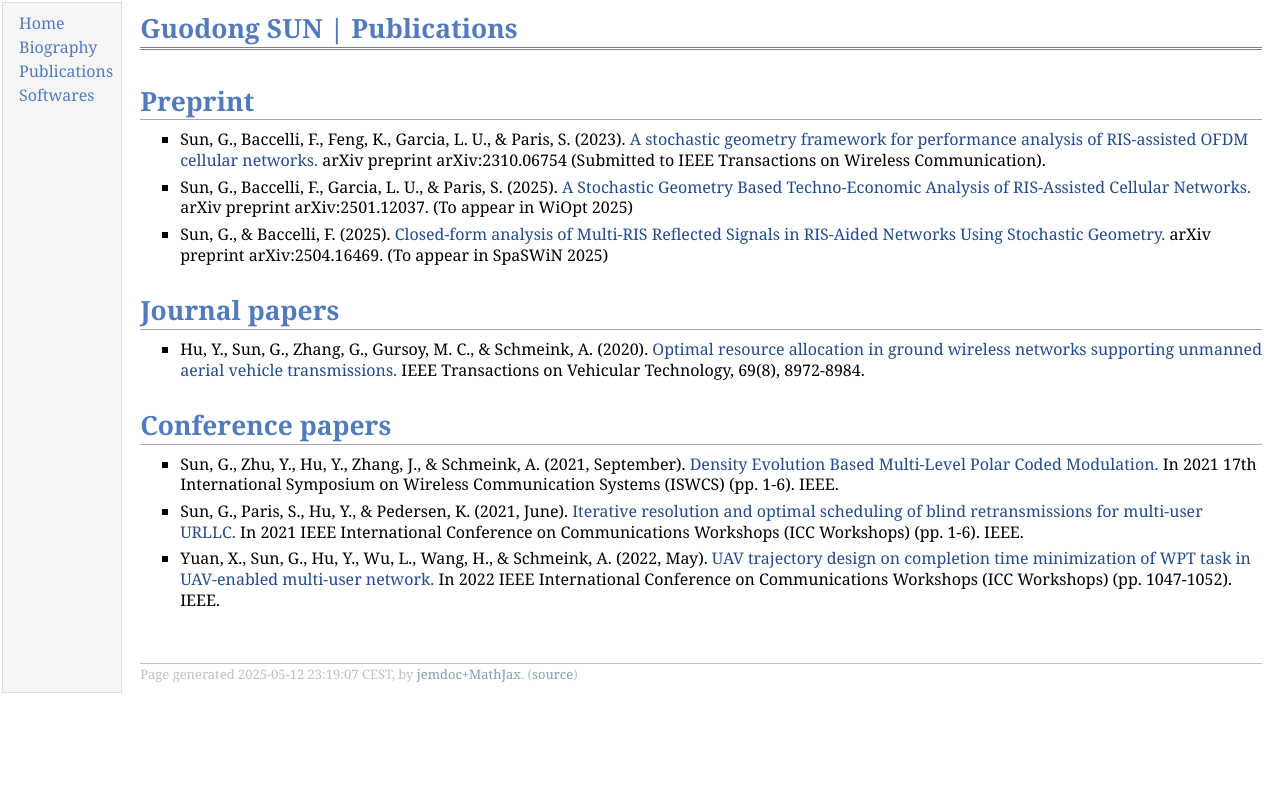
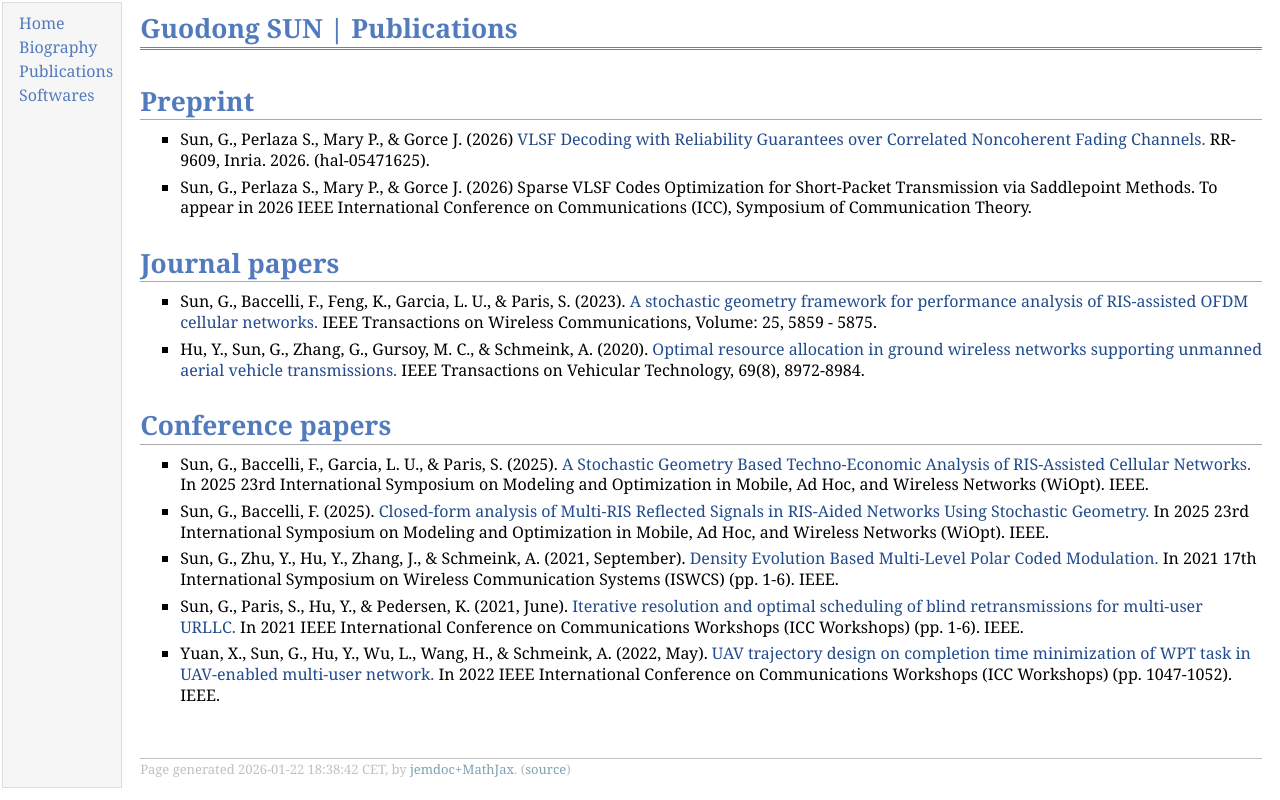
Before and after one commit to Sun8Guden/Sun8Guden.github.io, a plain HTML site: page pubs.html in a window 1280 px wide. Drawn offline with Linux system fonts and the light colour scheme.

Commit message:
small update

```diff
--- a/pubs.html
+++ b/pubs.html
@@ -22,24 +22,30 @@
 </div>
 <h1>Preprint</h1>
 <ul>
-<li><p>Sun, G., Baccelli, F., Feng, K., Garcia, L. U., &amp; Paris, S. (2023). <a href="https://arxiv.org/abs/2310.06754" target=&ldquo;blank&rdquo;>A stochastic geometry framework for performance analysis of RIS-assisted OFDM cellular networks.</a> arXiv preprint arXiv:2310.06754 (Submitted to IEEE Transactions on Wireless Communication).
+<li><p>Sun, G., Perlaza S., Mary P., &amp; Gorce J. (2026) <a href="https://inria.hal.science/hal-05471625v1" target=&ldquo;blank&rdquo;>VLSF Decoding with Reliability Guarantees over Correlated Noncoherent Fading Channels.</a> RR-9609, Inria. 2026. (hal-05471625).
 </p>
 </li>
-<li><p>Sun, G., Baccelli, F., Garcia, L. U., &amp; Paris, S. (2025). <a href="https://arxiv.org/abs/2501.12037" target=&ldquo;blank&rdquo;>A Stochastic Geometry Based Techno-Economic Analysis of RIS-Assisted Cellular Networks.</a> arXiv preprint arXiv:2501.12037. (To appear in WiOpt 2025)
-</p>
-</li>
-<li><p>Sun, G., &amp; Baccelli, F. (2025). <a href="https://arxiv.org/abs/2504.16469" target=&ldquo;blank&rdquo;>Closed-form analysis of Multi-RIS Reflected Signals in RIS-Aided Networks Using Stochastic Geometry.</a> arXiv preprint arXiv:2504.16469. (To appear in SpaSWiN 2025)
+<li><p>Sun, G., Perlaza S., Mary P., &amp; Gorce J. (2026) Sparse VLSF Codes Optimization for Short-Packet Transmission via Saddlepoint Methods. To appear in 2026 IEEE International Conference on Communications (ICC), Symposium of Communication Theory.
 </p>
 </li>
 </ul>
 <h1>Journal papers</h1>
 <ul>
+<li><p>Sun, G., Baccelli, F., Feng, K., Garcia, L. U., &amp; Paris, S. (2023). <a href="https://arxiv.org/abs/2310.06754" target=&ldquo;blank&rdquo;>A stochastic geometry framework for performance analysis of RIS-assisted OFDM cellular networks.</a>  IEEE Transactions on Wireless Communications, Volume: 25, 5859 - 5875.
+</p>
+</li>
 <li><p>Hu, Y., Sun, G., Zhang, G., Gursoy, M. C., &amp; Schmeink, A. (2020). <a href="https://arxiv.org/pdf/2001.06850" target=&ldquo;blank&rdquo;>Optimal resource allocation in ground wireless networks supporting unmanned aerial vehicle transmissions.</a> IEEE Transactions on Vehicular Technology, 69(8), 8972-8984.
 </p>
 </li>
 </ul>
 <h1>Conference papers</h1>
 <ul>
+<li><p>Sun, G., Baccelli, F., Garcia, L. U., &amp; Paris, S. (2025). <a href="https://ieeexplore.ieee.org/document/11123408" target=&ldquo;blank&rdquo;>A Stochastic Geometry Based Techno-Economic Analysis of RIS-Assisted Cellular Networks.</a> In 2025 23rd International Symposium on Modeling and Optimization in Mobile, Ad Hoc, and Wireless Networks (WiOpt). IEEE.
+</p>
+</li>
+<li><p>Sun, G., Baccelli, F. (2025). <a href="https://ieeexplore.ieee.org/document/11123260" target=&ldquo;blank&rdquo;>Closed-form analysis of Multi-RIS Reflected Signals in RIS-Aided Networks Using Stochastic Geometry.</a> In 2025 23rd International Symposium on Modeling and Optimization in Mobile, Ad Hoc, and Wireless Networks (WiOpt). IEEE.
+</p>
+</li>
 <li><p>Sun, G., Zhu, Y., Hu, Y., Zhang, J., &amp; Schmeink, A. (2021, September). <a href="https://ieeexplore.ieee.org/abstract/document/9562233" target=&ldquo;blank&rdquo;>Density Evolution Based Multi-Level Polar Coded Modulation.</a> In 2021 17th International Symposium on Wireless Communication Systems (ISWCS) (pp. 1-6). IEEE.
 </p>
 </li>
@@ -51,7 +57,7 @@
 </ul>
 <div id="footer">
 <div id="footer-text">
-Page generated 2025-05-12 23:19:07 CEST, by <a href="https://github.com/wsshin/jemdoc_mathjax" target="blank">jemdoc+MathJax</a>.
+Page generated 2026-01-22 18:38:42 CET, by <a href="https://github.com/wsshin/jemdoc_mathjax" target="blank">jemdoc+MathJax</a>.
 (<a href="pubs.jemdoc">source</a>)
 </div>
 </div>
```
Also changed, not shown: index.html (+2 -2 lines), guodong.jpg, 1 other file.
